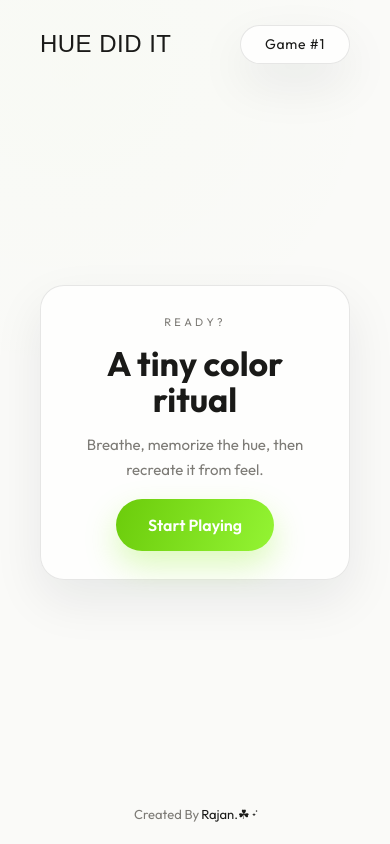
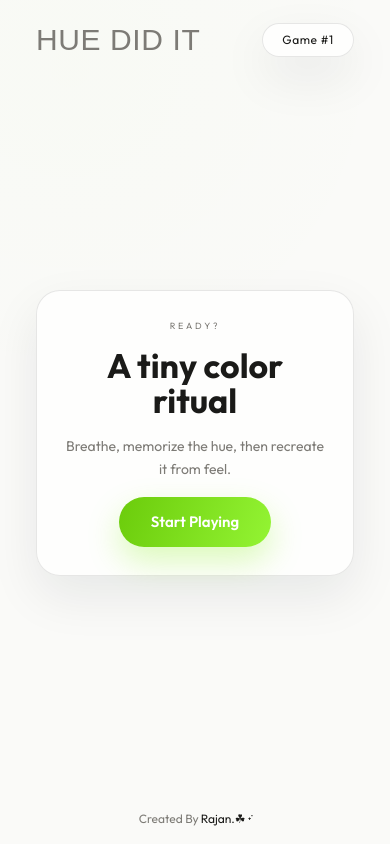
Before and after one commit to rajank18/HueDidIt, a React (Vite) app: page / in a window 390 px wide. Built offline with nearby package versions, Linux system fonts and the light colour scheme; a web font is replaced by a local one.

Commit message:
Mobile Responsive

```diff
--- a/src/App.css
+++ b/src/App.css
@@ -53,7 +53,7 @@
   margin: 0;
   font-size: clamp(24px, 3.2vw, 36px);
   letter-spacing: 0.02em;
-  color: gray-700;
+  color: var(--muted);
   line-height: 1;
 }
 
@@ -84,7 +84,7 @@
   margin: 0;
   min-width: 110px;
   text-align: center;
-  font-size: 14px;
+  font-size: clamp(12px, 1.5vw, 14px);
   letter-spacing: 0.05em;
   padding: 8px 14px;
   border-radius: 999px;
@@ -104,7 +104,7 @@
   justify-content: center;
   align-items: center;
   gap: 2px;
-  font-size: 13px;
+  font-size: clamp(11px, 1.4vw, 13px);
   color: var(--muted);
 }
 
@@ -142,7 +142,7 @@
 
 .phase-label {
   margin: 0;
-  font-size: 11px;
+  font-size: clamp(9px, 1.2vw, 11px);
   letter-spacing: 0.3em;
   text-transform: uppercase;
   color: var(--muted);
@@ -189,7 +189,7 @@
 
 .start-copy {
   margin: 0;
-  font-size: 15px;
+  font-size: clamp(13px, 1.8vw, 15px);
   line-height: 1.65;
   color: var(--muted);
 }
@@ -198,7 +198,7 @@
   border: none;
   border-radius: 999px;
   padding: 14px 32px;
-  font-size: 16px;
+  font-size: clamp(14px, 2vw, 16px);
   font-weight: 600;
   color: #fff;
   background: linear-gradient(
@@ -251,14 +251,14 @@
 }
 
 .slider-label {
-  font-size: 11px;
+  font-size: clamp(9px, 1.1vw, 11px);
   letter-spacing: 0.15em;
   text-transform: uppercase;
   color: var(--muted);
 }
 
 .slider-value {
-  font-size: 15px;
+  font-size: clamp(13px, 1.8vw, 15px);
   font-weight: 600;
   font-variant-numeric: tabular-nums;
 }
@@ -324,7 +324,7 @@
   display: flex;
   align-items: center;
   gap: 10px;
-  font-size: 20px;
+  font-size: clamp(18px, 2.3vw, 20px);
   font-weight: 600;
   font-style: italic;
 }
@@ -332,7 +332,7 @@
 .grade-reaction {
   margin: 6px 0 18px;
   color: var(--muted);
-  font-size: 15px;
+  font-size: clamp(13px, 1.8vw, 15px);
   line-height: 1.6;
 
 }
@@ -346,7 +346,7 @@
 
 .comparison-headings p {
   margin: 0;
-  font-size: 11px;
+  font-size: clamp(9px, 1.1vw, 11px);
   letter-spacing: 0.15em;
   text-transform: uppercase;
   color: var(--muted);
@@ -365,7 +365,7 @@
   border-radius: 999px;
   background: var(--surface);
   color: var(--muted);
-  font-size: 13px;
+  font-size: clamp(11px, 1.4vw, 13px);
   letter-spacing: 0.08em;
   text-align: center;
   padding: 8px 12px;
@@ -405,7 +405,7 @@
   display: flex;
   align-items: center;
   justify-content: space-between;
-  font-size: 13px;
+  font-size: clamp(11px, 1.4vw, 13px);
   color: var(--muted);
 }
 
@@ -447,7 +447,7 @@
   border: none;
   border-radius: 999px;
   padding: 12px 24px;
-  font-size: 15px;
+  font-size: clamp(13px, 1.8vw, 15px);
   font-weight: 600;
   color: #ffffff;
   background: linear-gradient(
@@ -472,20 +472,99 @@
 @media (max-width: 760px) {
   .game-shell {
     width: min(480px, calc(100% - 40px));
-    padding: 20px;
-    gap: 20px;
+    padding: 16px;
+    gap: 14px;
+  }
+
+  .phase-panel {
+    gap: 12px;
+  }
+
+  .phase-header {
+    gap: 6px;
+  }
+
+  .timer-chip {
+    font-size: clamp(18px, 5vw, 22px);
+    padding: 8px 12px;
+  }
+
+  .wordmark {
+    font-size: clamp(20px, 8vw, 30px);
+  }
+
+  .game-counter {
+    font-size: clamp(11px, 3.5vw, 12px);
+    min-width: 92px;
+    padding: 7px 10px;
+  }
+
+  .footer-credit {
+    font-size: clamp(10px, 3.3vw, 12px);
   }
 
   .start-card {
     padding: 28px;
   }
 
+  .start-copy {
+    font-size: clamp(12px, 3.8vw, 14px);
+  }
+
+  .start-button {
+    font-size: clamp(13px, 4vw, 15px);
+  }
+
   .match-grid {
     grid-template-columns: 1fr;
+    gap: 12px;
+  }
+
+  .slider-stack {
+    gap: 10px;
+  }
+
+  .slider-card {
+    padding: 12px;
+    border-radius: 18px;
+  }
+
+  .slider-label {
+    font-size: clamp(8px, 2.6vw, 10px);
+  }
+
+  .slider-value {
+    font-size: clamp(12px, 3.6vw, 14px);
+  }
+
+  .slider-meta {
+    margin-bottom: 8px;
+  }
+
+  .color-square {
+    width: min(100%, 250px);
+    border-radius: 20px;
   }
 
   .score-card {
     padding: 20px;
+  }
+
+  .grade-line {
+    font-size: clamp(16px, 5vw, 18px);
+  }
+
+  .grade-reaction {
+    font-size: clamp(12px, 3.6vw, 14px);
+  }
+
+  .hex-pill,
+  .breakdown-meta {
+    font-size: clamp(10px, 3.2vw, 12px);
+  }
+
+  .play-again-btn {
+    font-size: clamp(12px, 3.8vw, 14px);
   }
 
   .score-footer {
--- a/src/hooks/useGameState.js
+++ b/src/hooks/useGameState.js
@@ -91,7 +91,7 @@ export const getScoreGrade = (scoreValue) => {
   if (scoreValue >= 5.6) {
     return {
       label: 'good',
-      emoji: '🖒',
+      emoji: ':)',
       reaction: 'Solid attempt. You are getting warmer.',
       color: '#F59E0B',
     }
```
